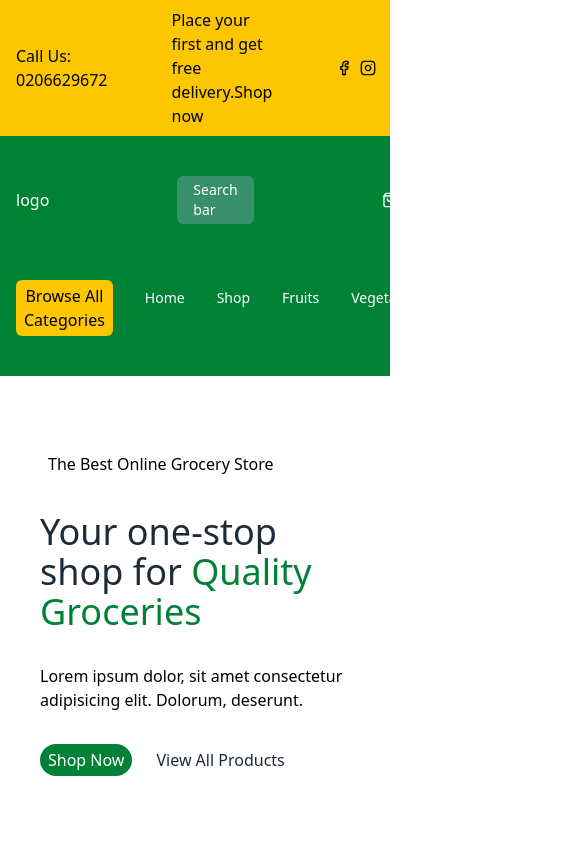
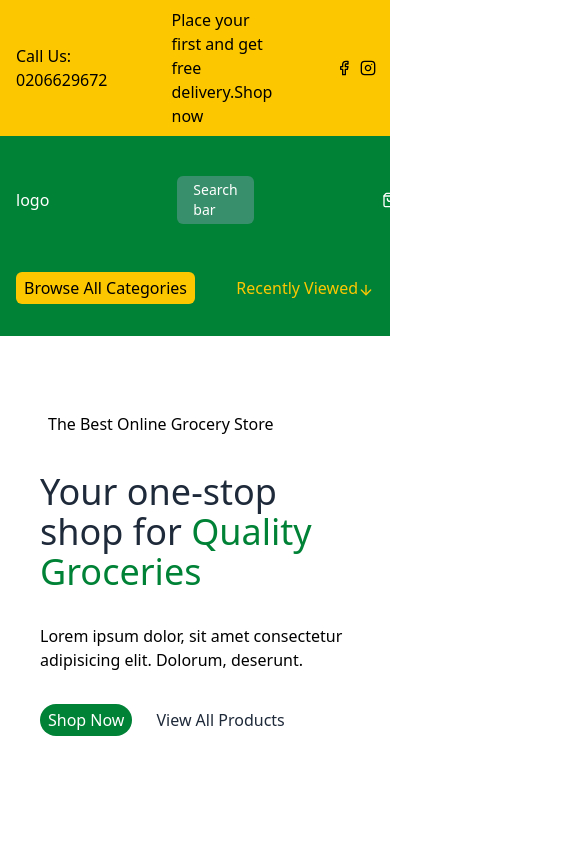
Before and after one commit to emefaAngela/Mersam-groceries, a React (Vite) app: page / in a window 390 px wide. Shown: the top 844 px of the page, 585 px wide, since content can reach past the window. Built offline with nearby package versions, Linux system fonts and the light colour scheme.

Commit message:
fixed responsiveness for navbar and footer

```diff
--- a/src/App.tsx
+++ b/src/App.tsx
@@ -20,7 +20,7 @@ function App() {
                 <Homepage />
               </Container>
               {/* Footer */}
-              <div className="w-full  bg-green-700  h-72 px-24 py-16 flex flex-row space-x-16 justify-between">
+              <div className="w-full  bg-green-700 h-96 sm:h-72 px-10 sm:px-24 py-16 flex flex-col sm:flex-row space-x-8 sm:space-x-16 justify-between">
                 <div className="flex flex-col space-y-4 text-white w-64">
                   <div>logo</div>
                   <div>
--- a/src/app/presentation/shared/navbar.tsx
+++ b/src/app/presentation/shared/navbar.tsx
@@ -42,12 +42,12 @@ export default function Navbar() {
       </div>
 
       {/* navbar menu */}
-      <div className="flex flex-row space-x-8 bg-green-700 pb-8 sm:px-24 sm:h-8 items-center justify-between px-4 py-2">
+      <div className=" w-full flex flex-row space-x-8 bg-green-700 pb-8 sm:px-24 sm:h-8 items-center justify-between px-4 py-2">
         <Button className="rounded-md bg-yellow-400 text-black">
           Browse All Categories
         </Button>
 
-        <div className="flex flex-row space-x-8 text-sm text-white">
+        <div className="hidden sm:flex flex-row space-x-8 text-sm text-white">
           <div>Home</div>
           <div>Shop</div>
           <div>Fruits</div>
```
